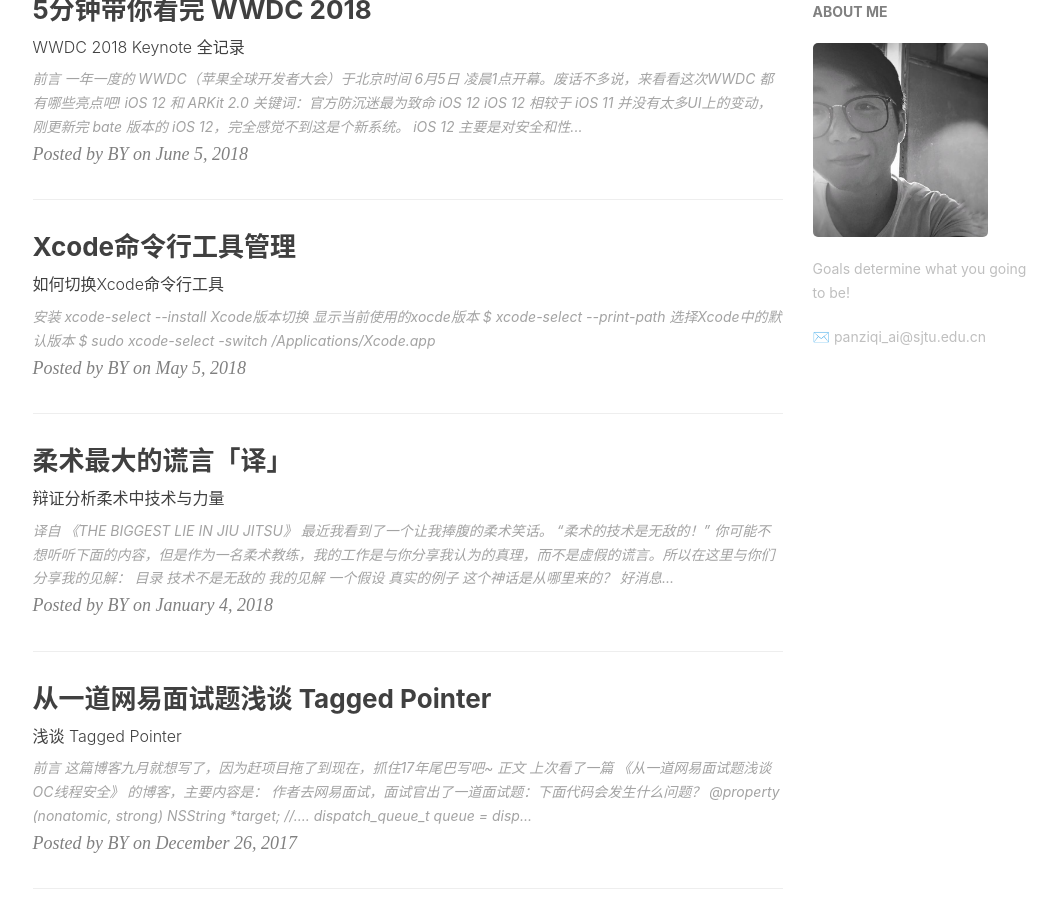
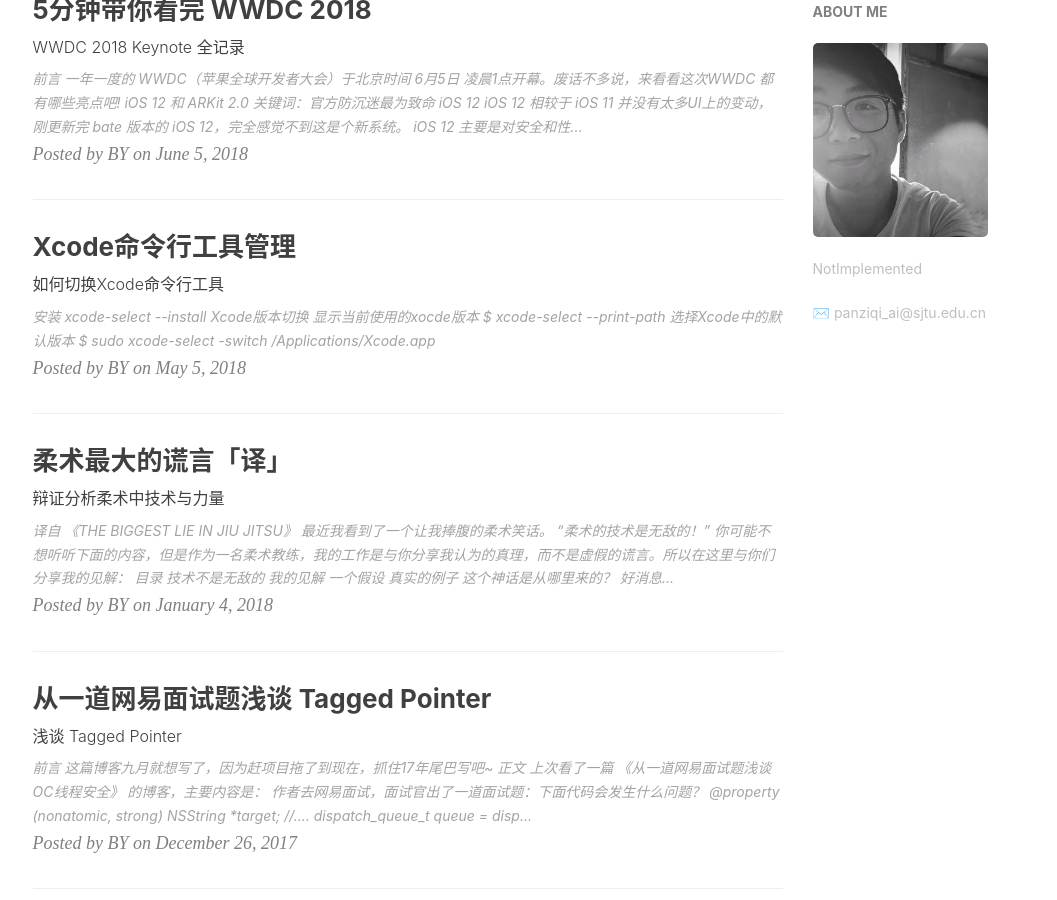
Before and after one commit to PanZiqiAI/PanZiqiAI.github.io, a Jekyll site: the page built from index.html, in a window 1280 px wide and 900 px high, scrolled down 475 px. Shown: the whole window, without its empty margins (135-1192 px from the left). Built offline with Jekyll 4.4.1, drawn with Linux system fonts in a browser that asks for light colours; nearby versions of some CDN libraries; the list of posts is cut into pages by our own code; comment, search, counter and statistics services are not loaded.

Commit message:
Update _config.yml

```diff
--- a/_config.yml
+++ b/_config.yml
@@ -3,7 +3,7 @@ title: BY Blog
 SEOTitle: PanZiqiAI's HomePage
 header-img: img/post-bg-desk.jpg
 email: panziqi_ai@sjtu.edu.cn
-description: "NotImplemented."
+description: "NotImplemented"
 keyword: "Ziqi Pan"
 url: "http://PanZiqiAI.github.io"             # your host, for absolute URL
 baseurl: ""                                   # for example, '/blog' if your blog hosted on 'host/blog'
@@ -11,7 +11,7 @@ github_repo: "https://github.com/PanZiqiAI/PanZiqiAI.github.io.git" # you code r
 
 # Sidebar settings
 sidebar: true                                 # whether or not using Sidebar.
-sidebar-about-description: "Goals determine what you going to be!"
+sidebar-about-description: "NotImplemented"
 sidebar-avatar: /img/about-BY-gentle.jpg      # use absolute URL, seeing it's used in both `/` and `/about/`
 
 
```
